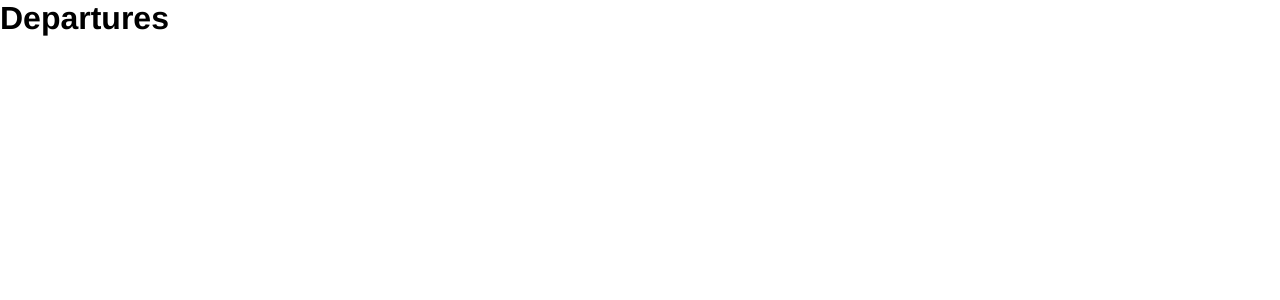
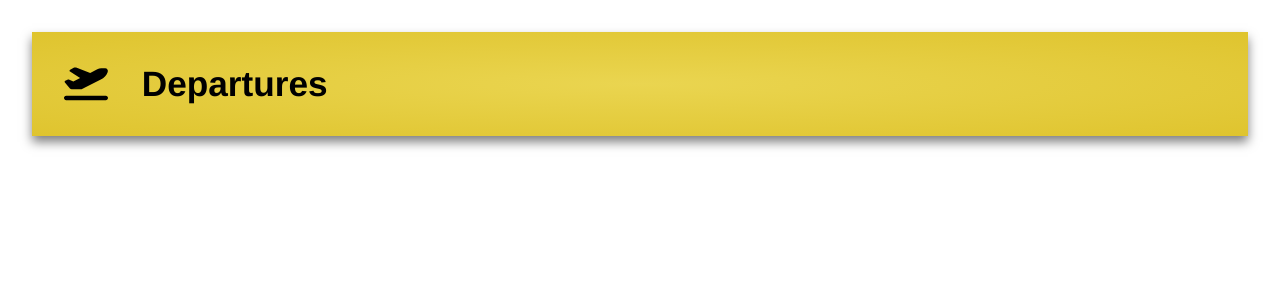
Before and after one commit to mohammed-nizam-pn/flight-departures-board, a Vue app: page / in a window 1280 px wide. Shown: the top 300 px of the page. Built offline with nearby package versions, Linux system fonts and the light colour scheme.

Commit message:
added icon packs and created header component

```diff
--- a/package.json
+++ b/package.json
@@ -7,6 +7,11 @@
     "preview": "vite preview --port 4173"
   },
   "dependencies": {
+    "@fortawesome/fontawesome-svg-core": "^6.5.1",
+    "@fortawesome/free-brands-svg-icons": "^6.5.1",
+    "@fortawesome/free-regular-svg-icons": "^6.5.1",
+    "@fortawesome/free-solid-svg-icons": "^6.5.1",
+    "@fortawesome/vue-fontawesome": "^2.0.10",
     "vue": "^2.7.7"
   },
   "devDependencies": {
--- a/src/App.vue
+++ b/src/App.vue
@@ -11,6 +11,14 @@ export default {
 }
 </script>
 
-<template><appHeader></appHeader></template>
+<template>
+  <div id="main-container">
+    <appHeader></appHeader>
+  </div>
+</template>
 
-<style lang="scss"></style>
+<style lang="scss">
+#main-container {
+  margin: 2rem;
+}
+</style>
--- a/src/components/Header.vue
+++ b/src/components/Header.vue
@@ -2,8 +2,26 @@
 
 <template>
   <div id="header">
-    <h1>Departures</h1>
+    <h1>
+      <font-awesome-icon icon="fa-solid fa-plane-departure" class="icon" />
+      Departures
+    </h1>
   </div>
 </template>
 
-<style lang="scss"></style>
+<style lang="scss">
+#header {
+  background: radial-gradient(#ead550, #dfc42e);
+  padding: 2rem;
+  box-shadow: 0 6px 10px rgba($color: black, $alpha: 0.5);
+}
+
+.icon {
+  padding-right: 1.5rem;
+}
+
+h1 {
+  text-align: left;
+  font-size: 2.2rem;
+}
+</style>
--- a/src/main.js
+++ b/src/main.js
@@ -1,5 +1,12 @@
 import Vue from "vue"
 import App from "./App.vue"
+import { library } from "@fortawesome/fontawesome-svg-core"
+import { FontAwesomeIcon } from "@fortawesome/vue-fontawesome"
+import { faPlaneDeparture } from "@fortawesome/free-solid-svg-icons"
+
+library.add(faPlaneDeparture)
+
+Vue.component("font-awesome-icon", FontAwesomeIcon)
 
 new Vue({
   render: (h) => h(App),
```
Also changed, not shown: 1 other file (tests, documents, lock files or other folders).
